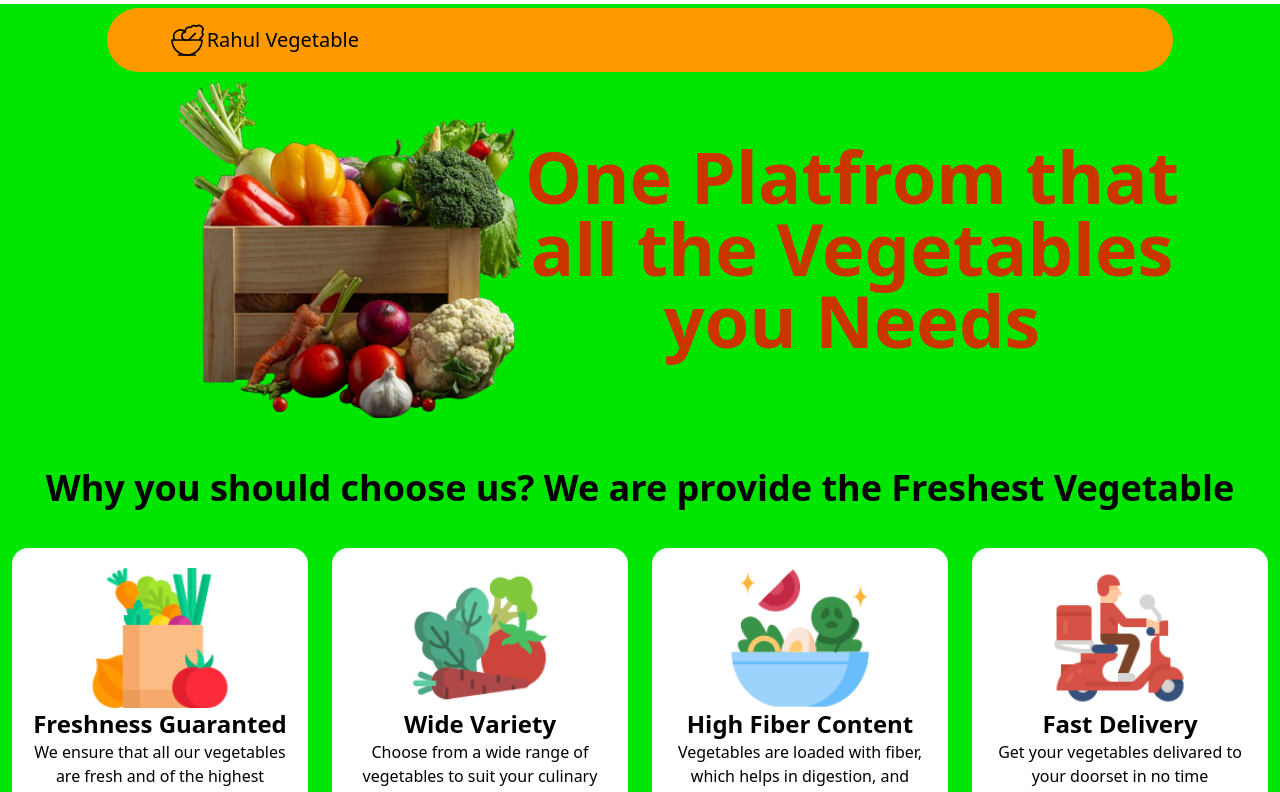
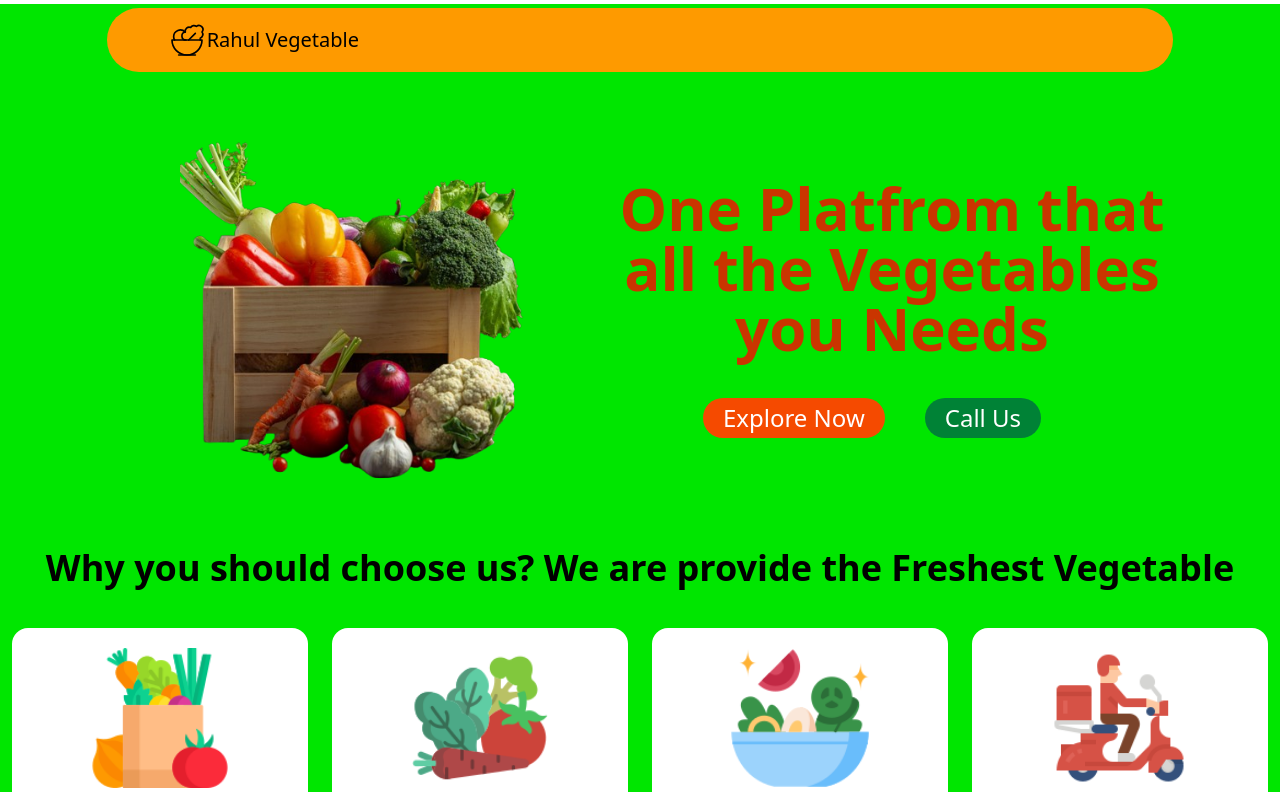
Before and after one commit to RahulNaktode/Vegetable-UI-project, a React (Vite) app: page / in a window 1280 px wide. Shown: the top 792 px of the page. Built offline with nearby package versions, Linux system fonts and the light colour scheme.

Commit message:
add button

```diff
--- /dev/null
+++ b/src/component/Button.jsx
@@ -0,0 +1,22 @@
+const BUTTON_VARIETY = {
+    primary: "bg-orange-600 text-white hover:bg-orange-700 transition-duration-700",
+    secondary: "bg-blue-500 text-white hover:bg-blue-600 transition-duration-700",
+    thrid: "bg-green-700 text-white hover:bg-green-800 transition-duration-700"
+}
+
+const BUTTON_SIZE = {
+    larger: "text-3xl px-7 py-1.5",
+    medium: "text-2xl px-5 py-1",
+    small: "text-xl px-3 py-0.5"
+}
+
+function Button({title, onClick = () => {}, varient='primary', size='larger'}) {
+  return (
+    <button
+    onClick={onClick}
+    className={`rounded-full ${BUTTON_VARIETY[varient]} ${BUTTON_SIZE[size]} mx-5 mt-10 cursor-pointer`}
+    >{title}</button>
+  )
+}
+
+export default Button
--- a/src/component/FeatureSession.jsx
+++ b/src/component/FeatureSession.jsx
@@ -6,7 +6,7 @@ import FiberContentImg from './../assets/Features/fruit.png'
 function FeatureCard({ title, description, Imgsrc }) {
     return (
 
-        <div className='bg-white p-5 mt-10 rounded-2xl w-60 mx-27 md:w-80 md:mx-3'>
+        <div className='bg-white p-5 mt-10 rounded-2xl w-60 flex flex-col mx-20 md:w-80 md:mx-3'>
             <img src={Imgsrc} alt={title} className='h-20 md:h-35 mx-auto ' />
             <h3 className='text-center text-xl! md:text-2xl!'>{title}</h3>
             <p className='text-center'>{description}</p>
--- a/src/view/Home.jsx
+++ b/src/view/Home.jsx
@@ -1,7 +1,7 @@
 import Navbar from '../component/Navbar.jsx'
 import Footer from '../component/Footer.jsx'
 import VegetableImg from './../assets/vegetables.png'
-
+import Button from './../component/Button.jsx'
 import FeatureSession from '../component/FeatureSession.jsx'
 
 
@@ -11,9 +11,15 @@ function Home() {
     <div>
       <Navbar />
       <div className='min-h-screen'>
-        <div className='items-center md:flex px-10 md:px-25'>
+        <div className='items-center md:flex px-10 md:px-25 md:my-15'>
           <img src={VegetableImg} alt="Vegetable-image" className='pl-20 h-50 md:h-90'/>
-          <h1 className='text-center text-4xl! md:text-7xl!  text-orange-700'>One Platfrom that all the Vegetables you Needs</h1>
+          <div>
+          <h1 className='text-center text-4xl! md:text-6xl! md:ml-20  text-orange-700'>One Platfrom that all the Vegetables you Needs</h1>
+           <div className='flex flex-col justify-center md:ml-10 md:flex md:flex-row'>
+           <Button title='Explore Now' varient='primary' size='medium'/>
+           <Button title='Call Us' varient='thrid' size='medium'/>
+           </div>
+           </div>
         </div>
 
         <FeatureSession />
```
